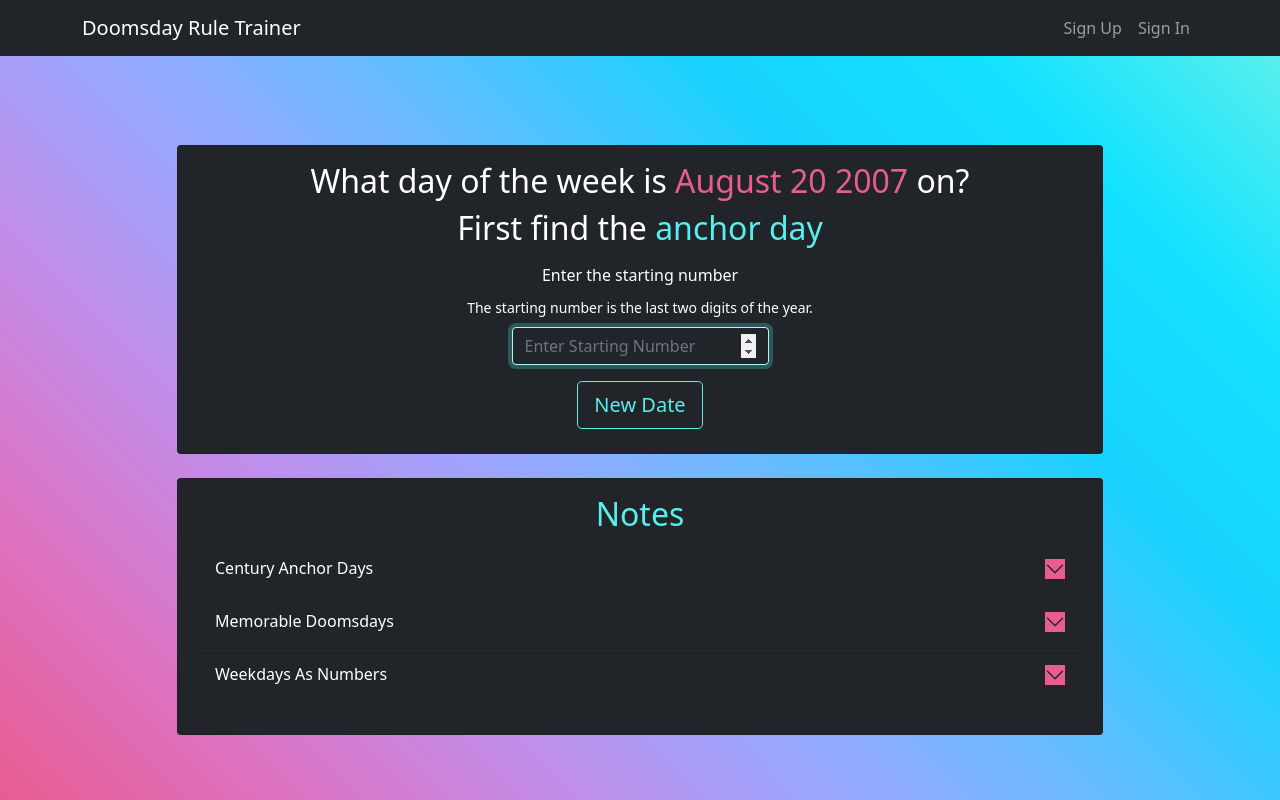
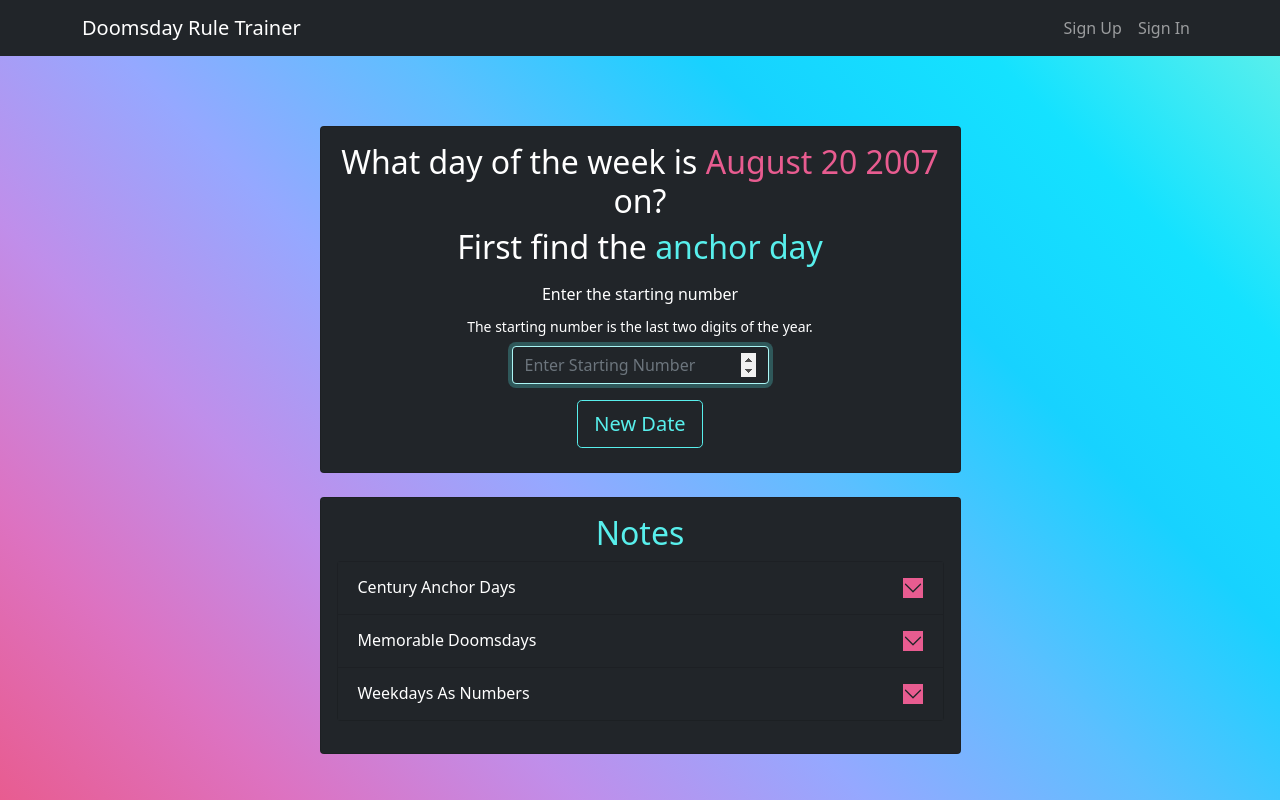
Before and after one commit to benjenkinsv95/doomsday-rule-trainer, a React (Create React App) app: page /train in a window 1280 px wide. Built offline with nearby package versions, Linux system fonts and the light colour scheme.

Commit message:
Tweak ux and styling

```diff
--- a/src/components/trainer/Trainer.js
+++ b/src/components/trainer/Trainer.js
@@ -95,7 +95,7 @@ const Trainer = ({ msgAlert }) => {
     <div style={heroStyles}>
       <div className='container'>
         <div className='row'>
-          <div className='col-sm-10 col-md-10 mx-auto'>
+          <div className='col-sm-12 col-md-10 col-lg-7 mx-auto'>
             <Card className='text-center mt-4 pb-2' bg='dark' text='white'>
               <Card.Body>
                 <Card.Title>
@@ -287,7 +287,7 @@ const Trainer = ({ msgAlert }) => {
                       {month}&nbsp;{date.getDate()}&nbsp;{date.getFullYear()}
                     </span>{' '}</Form.Text>
                     <br />
-                    <ButtonGroup className="mt-2 text-white" aria-label="First group"
+                    <ButtonGroup className="mt-1 mb-2 text-white" aria-label="First group"
                       ref={refs.dayOfWeek}>
                       {['Sunday', 'Monday', 'Tuesday', 'Wednesday'].map((day, index) => (
                         <Button
@@ -299,7 +299,7 @@ const Trainer = ({ msgAlert }) => {
                           onClick={() => setDayOfWeek(day)}>{day}</Button>
                       ))}
                     </ButtonGroup>
-                    <ButtonGroup className="mt-2 mb-3 text-white" aria-label="First group">
+                    <ButtonGroup className="mt-1 mb-2 text-white" aria-label="First group">
                       {['Thursday', 'Friday', 'Saturday'].map((day, index) => (
                         <Button
                           key={index}
@@ -311,6 +311,7 @@ const Trainer = ({ msgAlert }) => {
                       ))}
                     </ButtonGroup>
                   </Form.Group>
+                  {dayOfWeek.toLowerCase() === dayOfWeekAnswer.toLowerCase() && (<h2 className="my-2">Nicely done! 🎉🥳</h2>)}
                   <Button variant='outline-primary' size='lg' onClick={() => reset()}>
   New Date
                   </Button>
```
